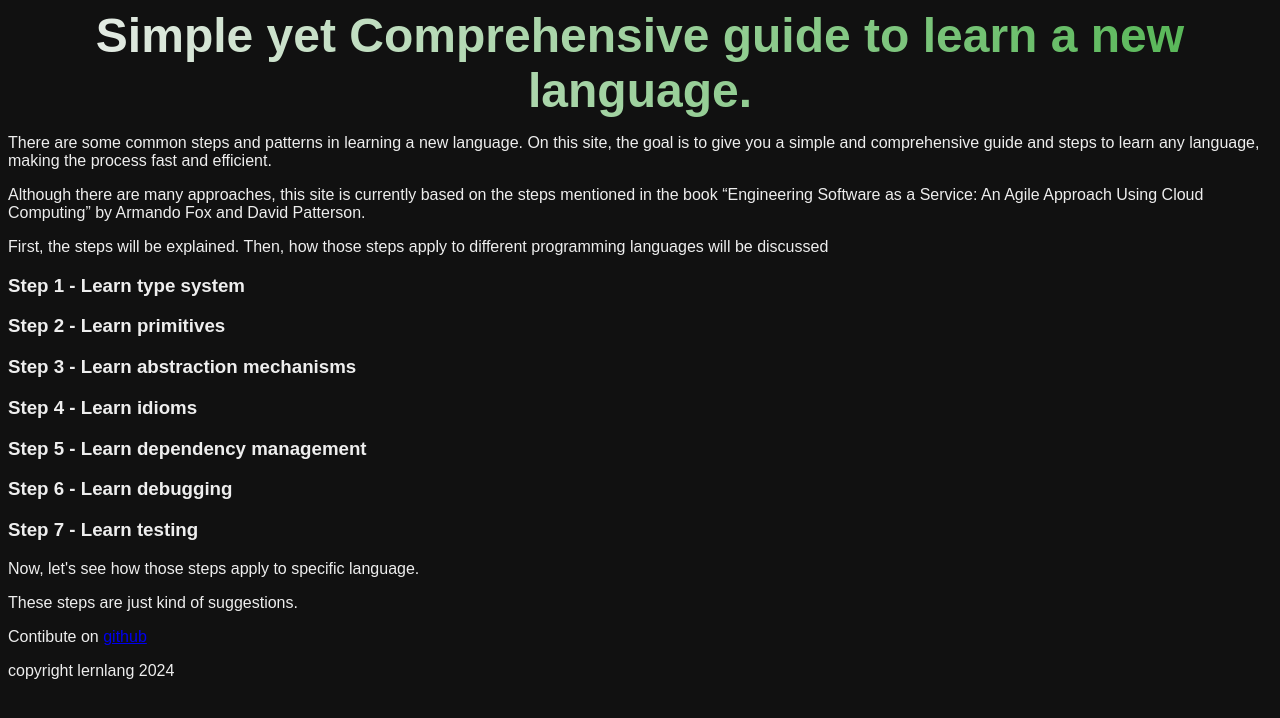
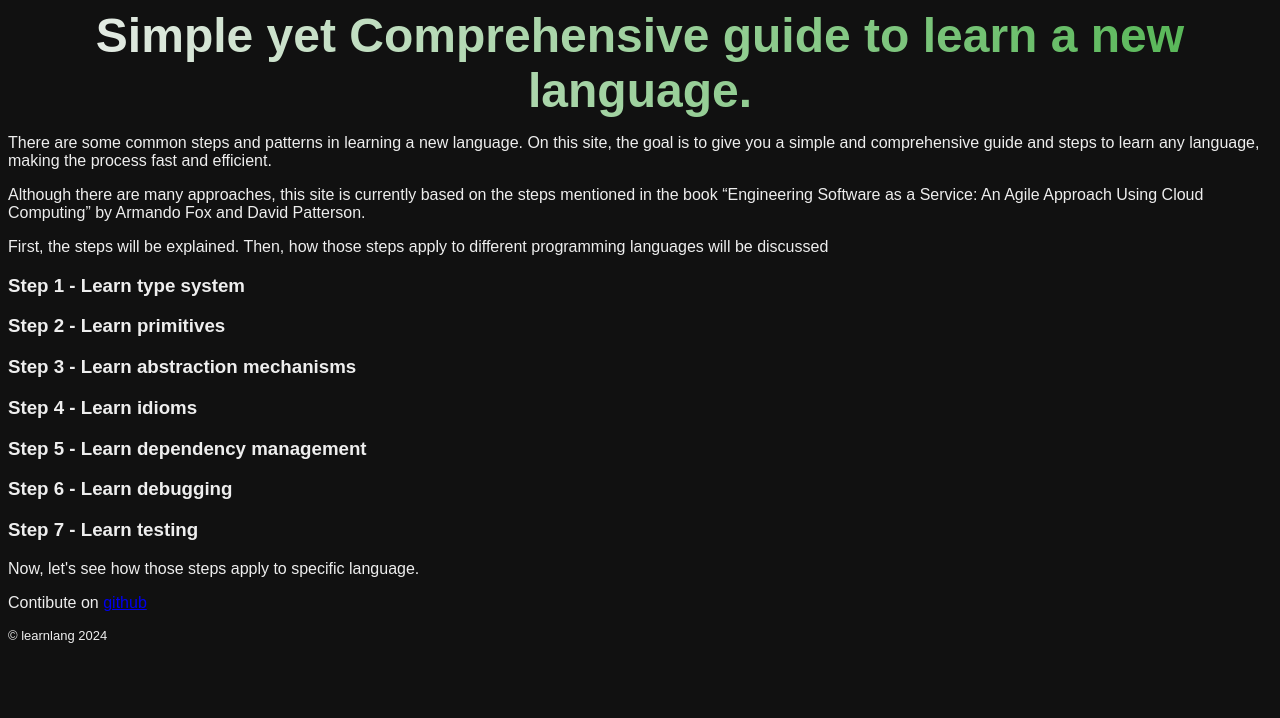
Before and after one commit to sujaudd1n/learnlang, a React app: page / in a window 1280 px wide. Shown: the top 718 px of the page. Built offline with nearby package versions, Linux system fonts and the light colour scheme; the HTML template or start-up script is replaced by a standard one.

Commit message:
Refactor code into componenets

```diff
--- a/src/App.jsx
+++ b/src/App.jsx
@@ -2,6 +2,8 @@ import { useState } from 'react'
 import Header from './components/Header'
 import Steps from './components/steps'
 import Footer from "./components/Footer"
+import Contibution from './components/Contribution'
+import SelectLang from './components/SelectLang'
 
 function App() {
   const [count, setCount] = useState(0)
@@ -10,6 +12,8 @@ function App() {
     <>
       <Header />
       <Steps />
+      <SelectLang />
+      <Contibution />
       <Footer />
     </>
   )
--- /dev/null
+++ b/src/components/Contribution.jsx
@@ -0,0 +1,10 @@
+/** @jsxImportSource @emotion/react */
+import { css } from "@emotion/react"
+
+export default function Contibution() {
+    return (
+        <div>
+            <p>Contibute on <a href="https://github.com/sujaudd1n/learnlang">github</a></p>
+        </div>
+    )
+}
--- a/src/components/Footer.jsx
+++ b/src/components/Footer.jsx
@@ -4,7 +4,11 @@ import { css } from "@emotion/react"
 export default function Footer() {
     return (
         <footer>
-            <p>copyright lernlang {new Date().getFullYear()}</p>
+            <p
+            css={css`
+            font-size: small;
+            `}
+            >&copy; learnlang {new Date().getFullYear()}</p>
         </footer>
     )
 }
--- /dev/null
+++ b/src/components/SelectLang.jsx
@@ -0,0 +1,10 @@
+/** @jsxImportSource @emotion/react */
+import { css } from "@emotion/react"
+
+export default function SelectLang() {
+    return (
+        <div className="choose">
+            Now, let's see how those steps apply to specific language.
+        </div>
+    )
+}
--- a/src/components/steps.jsx
+++ b/src/components/steps.jsx
@@ -41,15 +41,7 @@ export default function Steps() {
                     <h3>Step 7 - Learn testing </h3>
                 </div>
             </div>
-            <div className="choose">
-                Now, let's see how those steps apply to specific language.
-            </div>
-            <div>
-                <p>
-                    These steps are just kind of suggestions.
-                </p>
-                <p>Contibute on <a href="https://github.com/sujaudd1n/learnlang">github</a></p>
-            </div>
+
         </div>
     )
 }
```
Also changed, not shown: .eslintrc.cjs.
